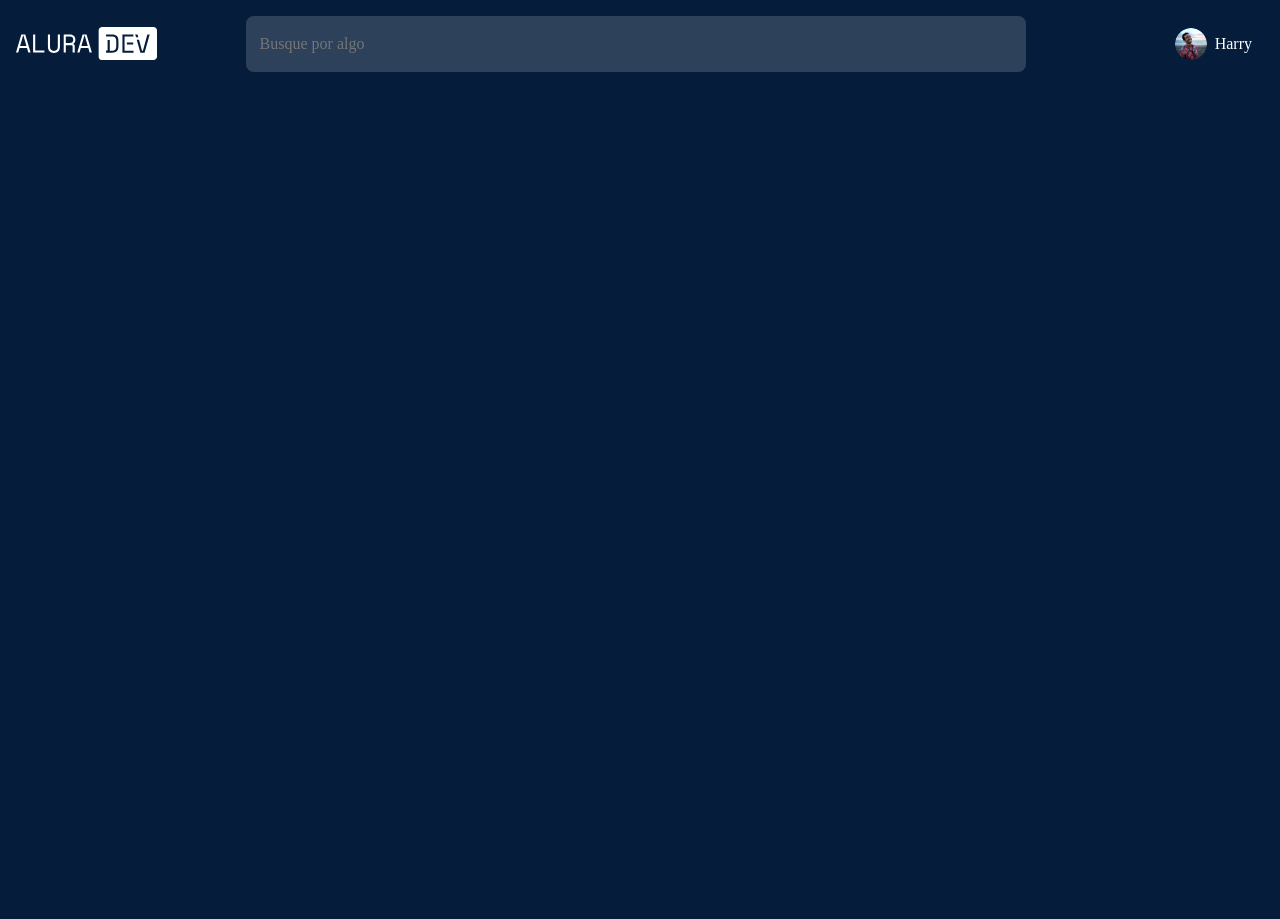
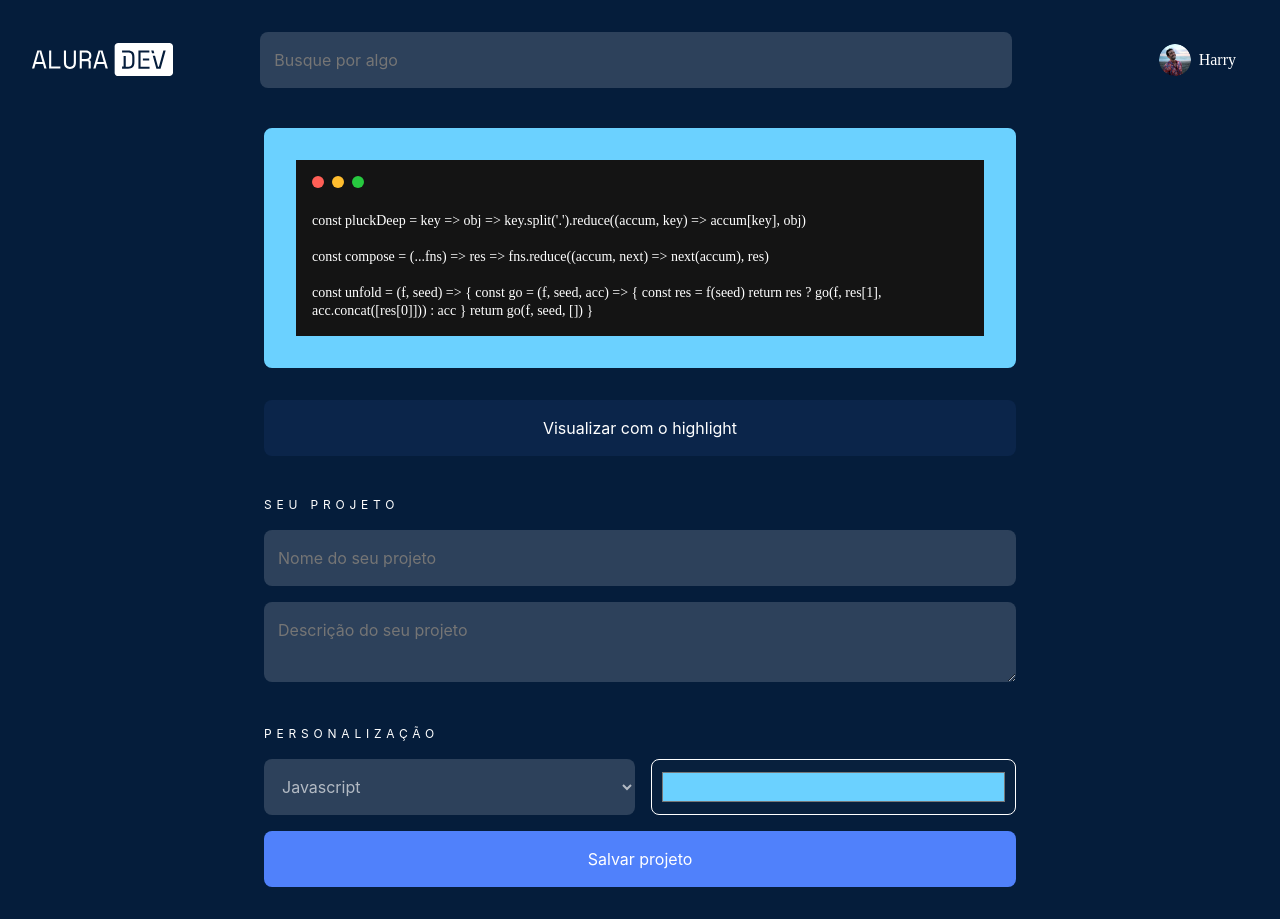
Before and after one commit to daniel-ben/alura-challenge-2, a plain HTML site: page editor.html in a window 1280 px wide. Before the commit the page ends 800 px from the top, so only its background shows below. Drawn offline with Linux system fonts and the light colour scheme.

Commit message:
finish editor page

```diff
--- a/assets/css/base.css
+++ b/assets/css/base.css
@@ -8,13 +8,63 @@ body {
   padding: 16px;
 }
 
+.content {
+  display: flex;
+  flex-direction: column;
+  justify-content: center;
+  align-items: center;
+}
+
+.input {
+  width: 100%;
+  max-width: 752px;
+  padding: 16px 14px;
+  margin-top: 16px;
+  border-radius: 8px;
+  background: rgba(255, 255, 255, 0.16);
+
+  color: rgba(255, 255, 255, 1);
+  font-family: Inter;
+  font-style: normal;
+  font-weight: normal;
+  font-size: 16px;
+  line-height: 24px;
+}
+
 .text-field {
-  width: 100%;
-  height: 100%;
-  padding: 0 14px;
-  border-radius: 8px;
+  max-width: 724px;
+  width: calc(100% - 28px);
+}
 
-  color: rgba(255, 255, 255, 0.64);
-  font-weight: 400;
-  font-size: 16px;
+
+.subtitle {
+  color: white;
+  font-family: Inter;
+  font-style: normal;
+  font-weight: normal;
+  font-size: 12px;
+  line-height: 18px;
+  letter-spacing: 0.4em;
+  text-transform: uppercase;
+
+  margin-top: 40px;
 }
+
+@media screen and (min-width: 920px) {
+  body {
+    padding: 32px;
+  }
+}
+
+@media screen and (min-width: 1320px) {
+  .content {
+    display: grid;
+    grid-gap: 0 40px;
+    grid-template-columns: 1fr 752px 1fr;
+    align-items: start;
+  }
+
+  .subtitle {
+    margin: 0;
+  }
+}
--- /dev/null
+++ b/assets/css/code-editor.css
@@ -0,0 +1,68 @@
+.code-editor {
+  display: flex;
+  flex-direction: column;
+  justify-content: center;
+
+  max-width: 752px;
+/* when desktop, display changes to grid */
+  grid-column: 2 / 3;
+}
+
+.code-editor__container {
+  background: #141414;
+  width: auto;
+
+  border: 32px solid #6bd1ff;
+  border-radius: 8px;
+  padding: 16px;
+}
+
+/* 3 dots on top of editor */
+.code-editor__dots {
+  display: flex;
+  margin-bottom: 24px;
+}
+
+.dots {
+  height: 12px;
+  width: 12px;
+  margin-right: 8px;
+  border-radius: 50%;
+}
+
+.first_dot {
+  background: #FF5F56;
+}
+
+.second_dot {
+  background: #FFBD2E;
+}
+
+.three_dot {
+  background: #27C93F;
+}
+
+/* code text */
+.code-editor__code {
+  color: white;
+  font-family: Roboto Mono;
+  font-style: normal;
+  font-weight: normal;
+  font-size: 14px;
+  line-height: 18px;
+}
+
+/* button */
+.code-editor__button {
+  background: rgba(80, 129, 251, 0.08);
+  border-radius: 8px;
+  margin-top: 32px;
+  padding: 16px;
+
+  color: white;
+  font-family: Inter;
+  font-style: normal;
+  font-weight: normal;
+  font-size: 16px;
+  line-height: 24px;
+}
--- a/assets/css/header.css
+++ b/assets/css/header.css
@@ -11,11 +11,16 @@
 .nav__logo {
   height: 34.05px;
   width: auto;
+
+  /* when desktop, display changes to grid */
+  grid-column: 1 / 2;
 }
 
 .nav__text-field {
   display: none;
-  max-width: 752px;
+
+  /* when desktop, display changes to grid */
+  grid-column: 2 / 3;
 }
 
 .nav__user {
@@ -25,6 +30,10 @@
   font-size: 16px;
 
   padding: 12px;
+
+  /* when desktop, display changes to grid */
+  grid-column: 3 / 4;
+  grid-row: 1 / 1;
 }
 
 .nav__user-photo  {
@@ -46,20 +55,29 @@
 
   .nav__text-field {
     display: block;
-
-    background: rgba(255, 255, 255, 0.16);
     margin: 0 40px;
   }
 }
 
-@media screen and (min-width: 1024px) {
-  .nav__menu-icon {
-    display: none;
-  }
-
+@media screen and (min-width: 1120px) {
   .nav__user {
     display: flex;
     align-items: center;
     justify-content: flex-end;
   }
+
+  .nav__menu-icon {
+    display: none;
+  }
 }
+
+@media screen and (min-width: 1320px) {
+  .header {
+    display: grid;
+    grid-template-columns: 1fr 752px 1fr;
+  }
+
+  .nav__text-field {
+    margin: 0;
+  }
+}
--- /dev/null
+++ b/assets/css/left-menu.css
@@ -0,0 +1,35 @@
+.left-menu {
+  display: none;
+  flex-direction: column;
+}
+
+.left-menu__link {
+  margin-top: 16px;
+
+  display: flex;
+  flex-direction: row;
+  align-items: center;
+  gap: 16px;
+}
+
+.left-menu__img {
+  background: #5081FB;
+  border-radius: 16px;
+  height: 16px;
+  padding: 16px 14px;
+}
+
+.left-menu__text {
+  font-family: Inter;
+  font-style: normal;
+  font-weight: normal;
+  font-size: 16px;
+  line-height: 24px;
+  color: white;
+}
+
+@media screen and (min-width: 1320px) {
+  .left-menu {
+    display: flex;
+  }
+}
--- /dev/null
+++ b/assets/css/project-menu.css
@@ -0,0 +1,41 @@
+.project-menu {
+  width: 100%;
+  max-width: 752px;
+  /* when desktop, display changes to grid */
+  grid-column: 3 / 3;
+}
+
+.project-menu__select-language {
+  border: none;
+  color: rgba(255, 255, 255, 0.64);
+}
+
+.project-menu__color {
+  width: 100%;
+  height: 56px;
+  padding: 8px;
+  margin-top: 16px;
+
+  background: rgba(196, 196, 196, 0.01);
+  border: 1px solid #FFFFFF;
+  border-radius: 8px;
+  box-sizing: border-box;
+}
+
+.project-menu__submit-button {
+  background: #5081FB;
+}
+
+@media screen and (min-width: 670px) {
+  .project-menu__customization {
+    display: flex;
+    flex-direction: row;
+    column-gap: 16px;
+  }
+}
+
+@media screen and (min-width: 1320px) {
+  .project-menu__subtitle:nth-child(3) {
+    margin-top: 40px;
+  }
+}
--- a/editor.html
+++ b/editor.html
@@ -7,12 +7,15 @@
     <link rel="stylesheet"  href="./assets/css/_reset.css">
     <link rel="stylesheet"  href="./assets/css/base.css">
     <link rel="stylesheet"  href="./assets/css/header.css">
+    <link rel="stylesheet"  href="./assets/css/code-editor.css">
+    <link rel="stylesheet"  href="./assets/css/project-menu.css">
+    <link rel="stylesheet" href="./assets/css/left-menu.css">
 </head>
 
 <body>
   <nav class="header">
     <img src="./assets/img/logo.svg" alt="Logo da Alura Dev" class="nav__logo">
-    <input type="text" placeholder="Busque por algo" class="text-field nav__text-field"></input>
+    <input type="text" placeholder="Busque por algo" class="input text-field nav__text-field"></input>
     <div>
       <img src="./assets/img/search-solid.svg" alt="Ícone de busca" class="nav__icon nav__search-icon">
       <img src="./assets/img/bars-solid.svg" alt="Ícone de menu" class="nav__icon nav__menu-icon">
@@ -22,7 +25,65 @@
       <p>Harry</p>
     </div>
   </nav>
-  <main>
 
+  <main class="content">
+
+    <section class="left-menu">
+      <p class="subtitle">menu</p>
+      <a href="#" class="left-menu__link">
+        <img src="./assets/img/code.svg" class="left-menu__img left-menu__code-editor">
+        <p class="left-menu__text">Editor de código</p>
+      </a>
+      <a href="#" class="left-menu__link">
+        <img src="./assets/img/community.svg" class="left-menu__img left-menu__community">
+        <p class="left-menu__text">Comunidade</p>
+      </a>
+    </section>
+
+    <section class="code-editor">
+      <div class="code-editor__container">
+        <div class="code-editor__dots">
+          <div class="dots first_dot"></div>
+          <div class="dots second_dot"></div>
+          <div class="dots three_dot"></div>
+        </div>
+        <p class="code-editor__code">
+          const pluckDeep = key => obj => key.split('.').reduce((accum, key) => accum[key], obj)
+          <br><br>
+          const compose = (...fns) => res => fns.reduce((accum, next) => next(accum), res)
+          <br><br>
+          const unfold = (f, seed) => {
+            const go = (f, seed, acc) => {
+              const res = f(seed)
+              return res ? go(f, res[1], acc.concat([res[0]])) : acc
+            }
+            return go(f, seed, [])
+          }
+        </p>
+      </div>
+      <button class="code-editor__button">Visualizar com o highlight</button>
+    </section>
+
+    <section class="project-menu">
+      <form class="project-menu__form">
+        <p class="subtitle project-menu__subtitle">seu projeto</p>
+        <fieldset class="project-menu__project-info">
+          <input type="text" placeholder="Nome do seu projeto" class="project-menu__name input text-field"></input>
+          <textarea placeholder="Descrição do seu projeto" class="project-menu__description input text-field"></textarea>
+        </fieldset>
+
+        <p class="subtitle project-menu__subtitle">Personalização</p>
+        <fieldset class="project-menu__customization">
+          <select class="project-menu__select-language input">
+            <option>Javascript</option>
+            <option>CSS</option>
+            <option>HTML</option>
+          </select>
+          <input class="project-menu__color" value="#6BD1FF" type="color"></input>
+        </fieldset>
+        <input type="submit" value="Salvar projeto" class="project-menu__submit-button input"></input>
+
+      </form>
+    </section>
   </main>
 </body>
```
Also changed, not shown: assets/img/code.svg (added), assets/img/community.svg (added).
